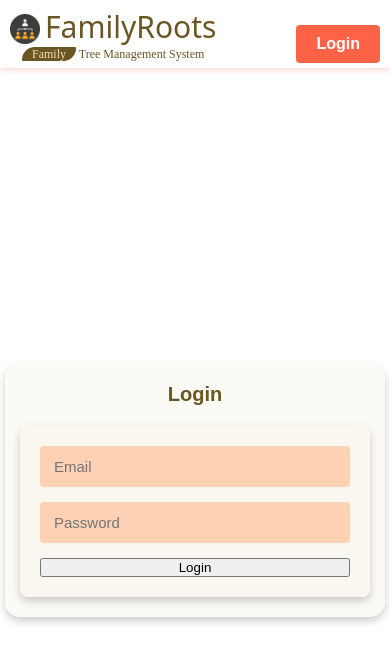
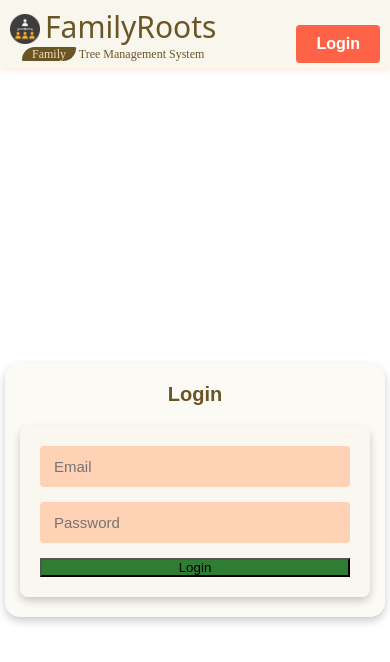
Before and after one commit to VishalValvi-83/family-tree-management-system, a React (Create React App) app in the folder frontend/: page /login in a window 390 px wide. Shown: the top 662 px of the page. Built offline with nearby package versions, Linux system fonts and the light colour scheme; a web font is replaced by a local one.

Commit message:
fix: update button styles in FamilyForm and adjust header layout for improved responsiveness

```diff
--- a/frontend/src/component/FamilyForm.css
+++ b/frontend/src/component/FamilyForm.css
@@ -16,6 +16,15 @@ form {
 label {
     font-weight: bold;
     margin-bottom: 5px;
+}
+
+form button {
+    background: #2e7d32 !important;
+}
+
+form button:hover {
+    color: #f1f1f1;
+    background: #1b5e20 !important;
 }
 
 input[type="text"],
--- a/frontend/src/component/Header/Header.css
+++ b/frontend/src/component/Header/Header.css
@@ -2,11 +2,17 @@
 
 .header {
     text-align: center;
+    position: relative;
+    top: 0;
+    left: 0;
+    right: 0;
+    z-index: 1000;
     display: flex;
     flex-direction: row;
     justify-content: space-between;
     padding: 10px 90px;
-    box-shadow: 0 0px 8px #fabebe;
+    background-color: #f9f6ed;
+    box-shadow: 0 0px 8px #faddbe;
 }
 
 .header-title img {
```
